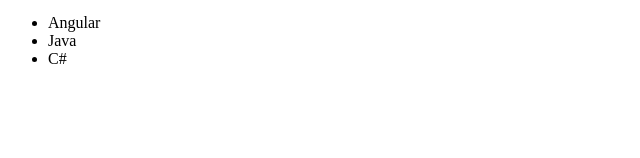
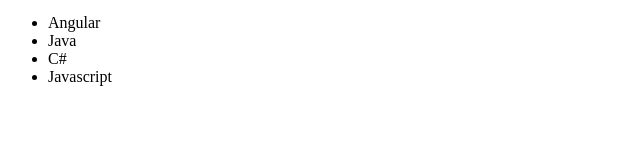
Before and after one commit to sergiohrodrigues/learning-angular, an Angular app: page / in a window 1280 px wide. Shown: the part 134-292 px from the top of the page, without its empty margins (0-640 px from the left). Built offline with nearby package versions, Linux system fonts and the light colour scheme.

Commit message:
services and dependencies injections

```diff
--- a/src/app/cursos/cursos.component.ts
+++ b/src/app/cursos/cursos.component.ts
@@ -1,5 +1,6 @@
 import { Component } from '@angular/core';
 import { CommonModule } from '@angular/common';
+import { CursosService } from './cursos.service';
 
 @Component({
   selector: 'app-cursos',
@@ -12,14 +13,12 @@
 
   nomePortal :string;
 
-  cursos: string[] = ['Angular', 'Java', 'C#'];
+  cursos: string[] = [];
 
-  constructor() {
+  constructor(private cursosService: CursosService) {
     this.nomePortal = 'http://loiane.training';
 
-    for (let i = 0; i < this.cursos.length; i++) {
-      let curso = this.cursos[i];
-    }
+    this.cursos = this.cursosService.getCursos();
   }
 
 }
--- /dev/null
+++ b/src/app/cursos/cursos.service.ts
@@ -0,0 +1,14 @@
+import { Injectable } from '@angular/core';
+
+@Injectable({
+  providedIn: 'root'
+})
+export class CursosService {
+
+  constructor() {
+  }
+
+  getCursos(){
+    return ['Angular', 'Java', 'C#', 'Javascript']
+  }
+}
```
Also changed, not shown: 1 other file (tests, documents, lock files or other folders).
